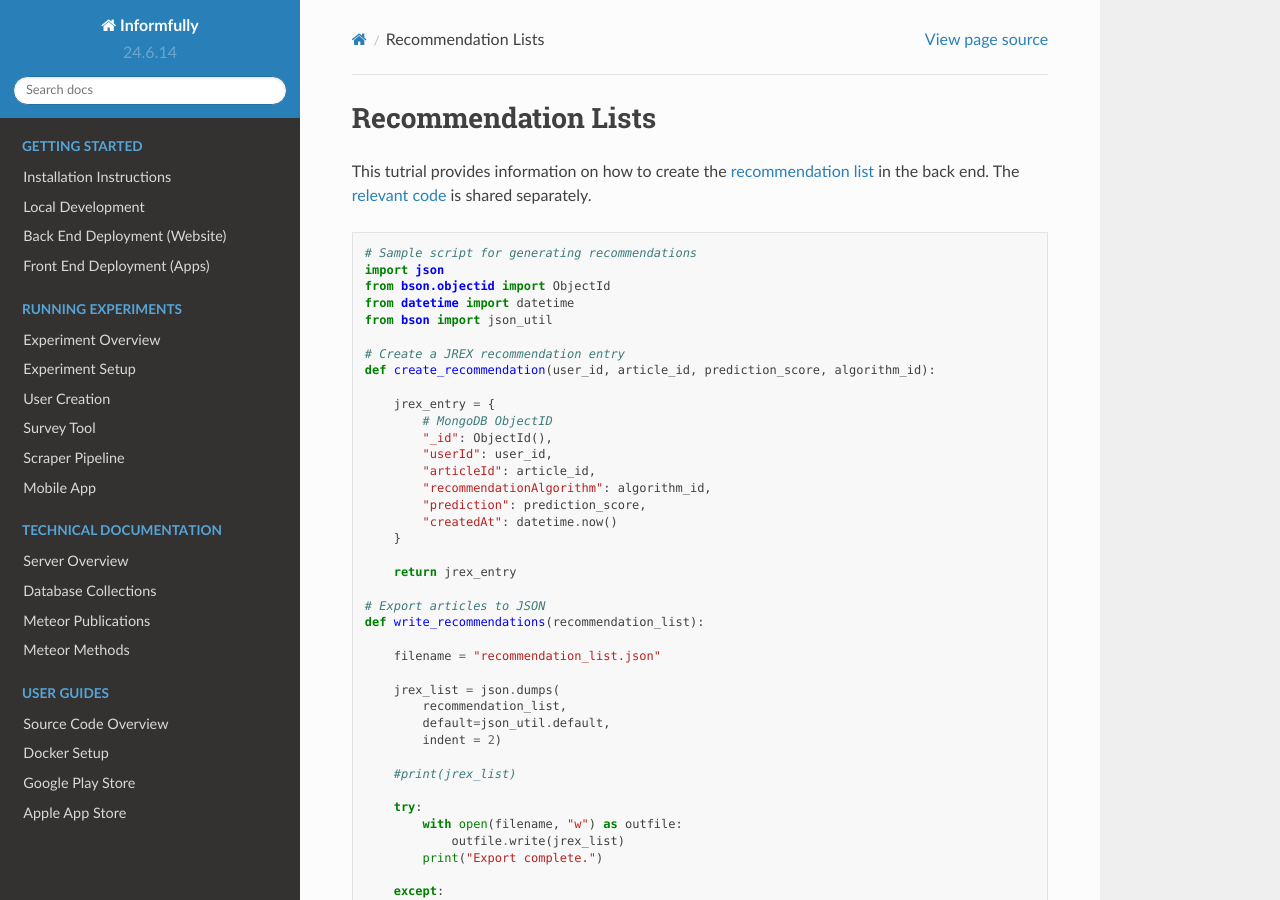
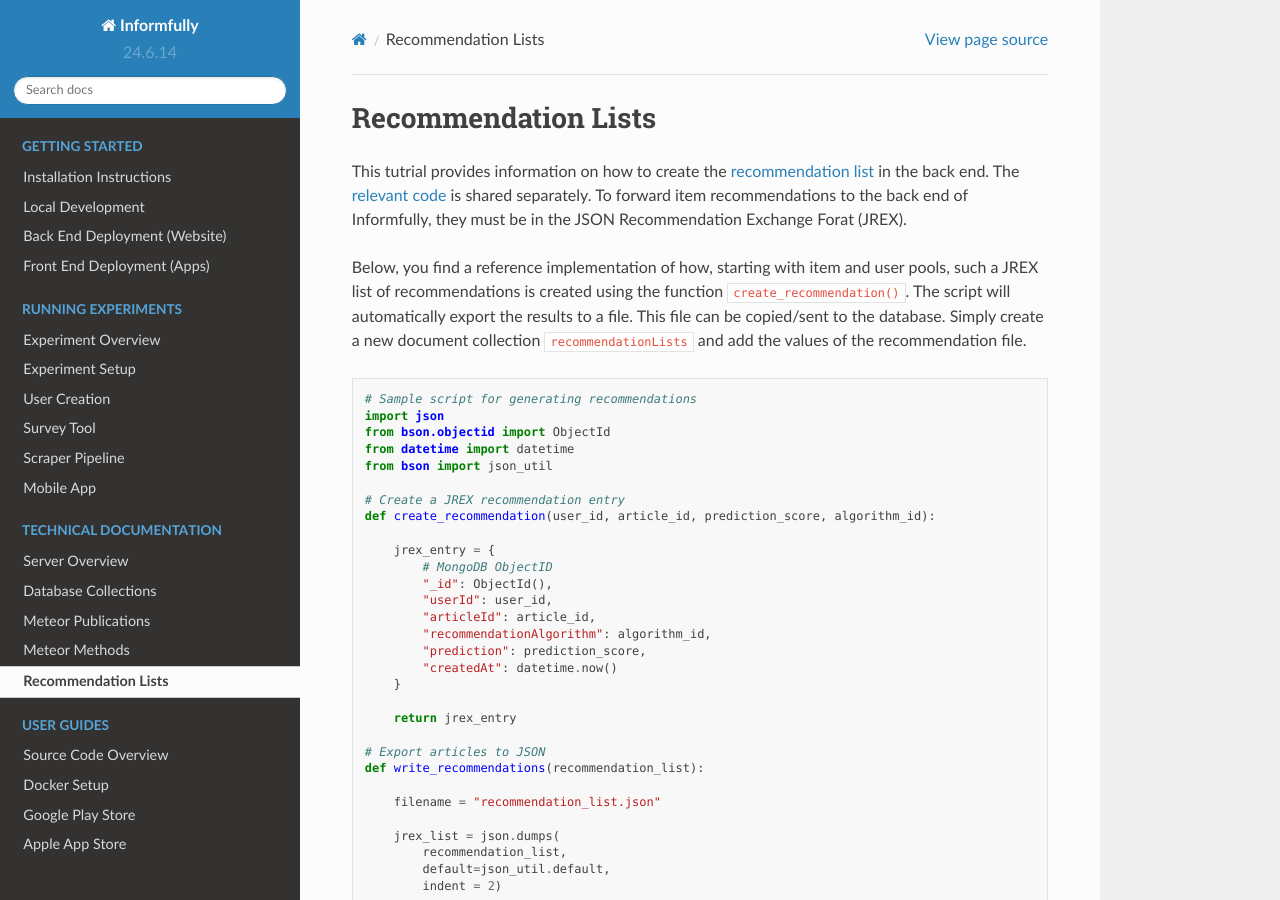
Before and after one commit to Informfully/Documentation, a Sphinx documentation site: the page built from docs/source/recommendations.rst, in a window 1280 px wide and 900 px high. Built offline with Sphinx 7.4.7 and the Read the Docs theme 2.0.0, drawn with Linux system fonts in a browser that asks for light colours.

Commit message:
Recommendation list clarifications

```diff
--- a/docs/source/index.rst
+++ b/docs/source/index.rst
@@ -59,6 +59,7 @@ This documentation provides you with all the information you need to successfull
    database
    publications
    methods
+   recommendations
 
 .. toctree::
    :maxdepth: 1
--- a/docs/source/recommendations.rst
+++ b/docs/source/recommendations.rst
@@ -3,6 +3,12 @@ Recommendation Lists
 
 This tutrial provides information on how to create the `recommendation list <https://informfully.readthedocs.io/en/latest/database.html>`_ in the back end.
 The `relevant code <https://github.com/Informfully/Documentation/tree/main/sample>`_ is shared separately.
+To forward item recommendations to the back end of Informfully, they must be in the JSON Recommendation Exchange Forat (JREX).
+
+Below, you find a reference implementation of how, starting with item and user pools, such a JREX list of recommendations is created using the function ``create_recommendation()``.
+The script will automatically export the results to a file.
+This file can be copied/sent to the database.
+Simply create a new document collection  ``recommendationLists`` and add the values of the recommendation file.
 
 .. code-block:: python
 
```
